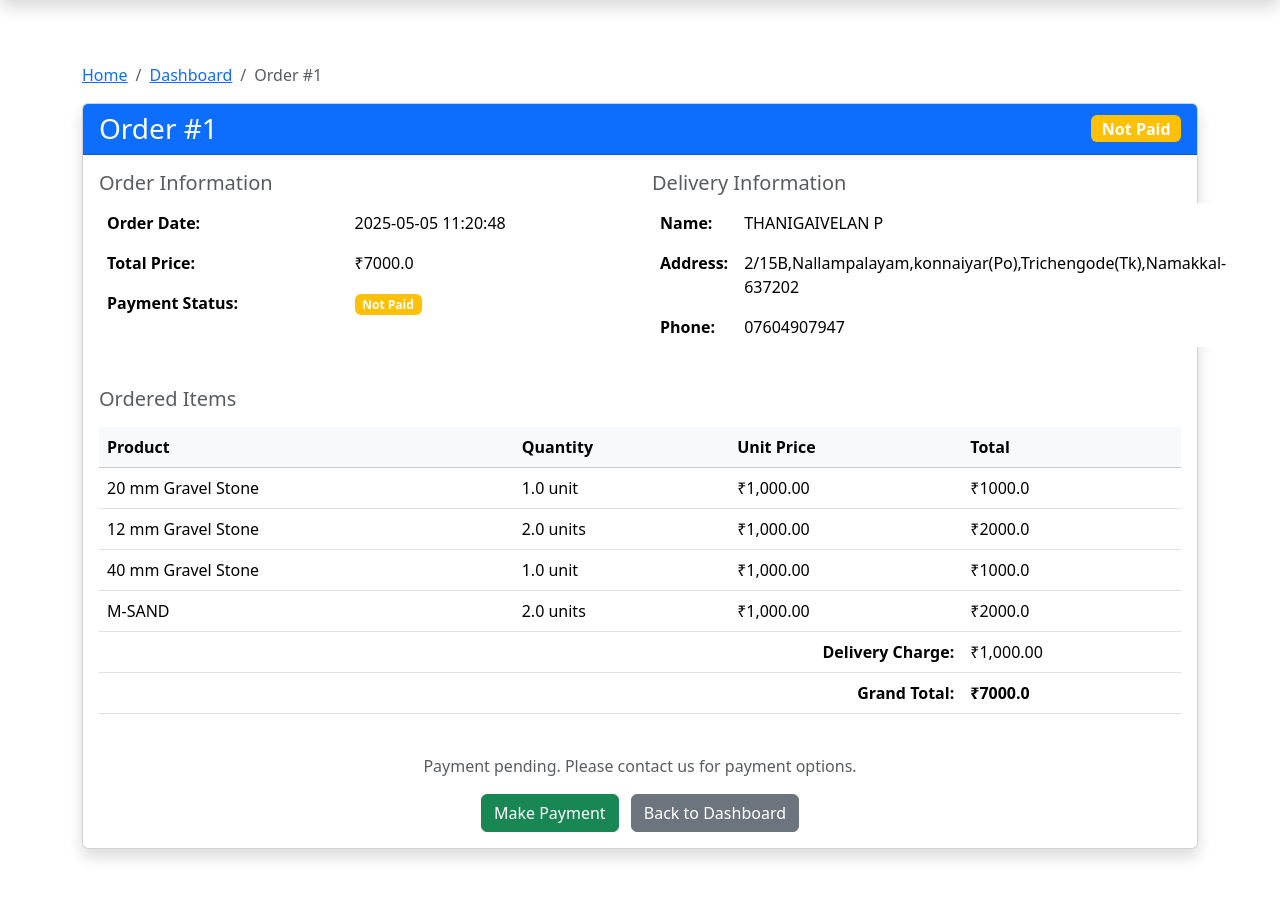
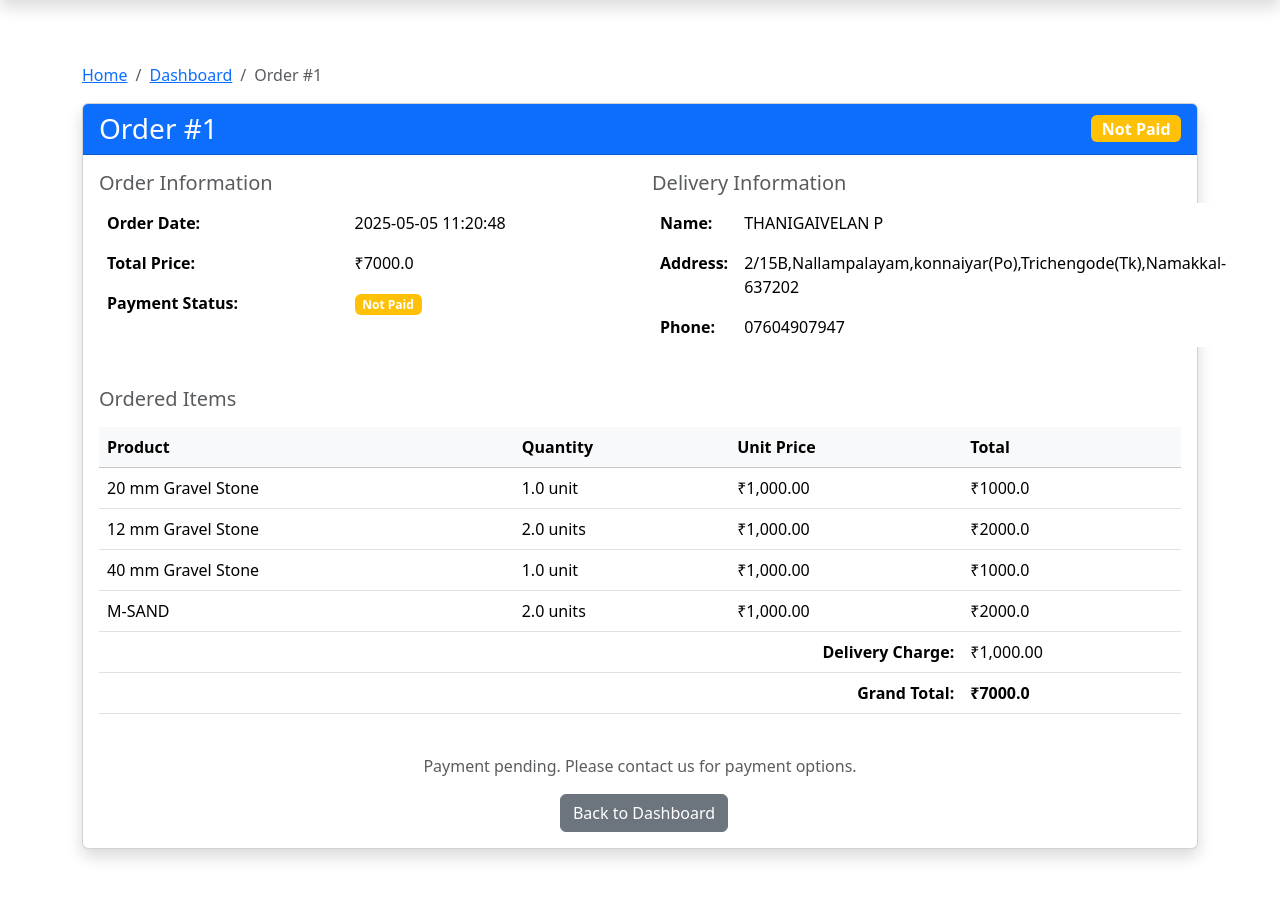
Before and after one commit to thanigaivelan2004/sps-blue-metals, a Flask app: page /view-order/1 in a window 1280 px wide. Shown: the part 67-980 px from the top of the page. Run offline with Flask 3, Linux system fonts and the light colour scheme; a user stored in the database is signed in; data comes from the database, SQL or seed files in the repository; both versions use the stored data as it was after the commit.

Commit message:
updated db

```diff
--- a/templates/order_details.html
+++ b/templates/order_details.html
@@ -102,7 +102,6 @@
                     <div class="mt-4 text-center">
                         {% if order[6] == 'Not Paid' %}
                             <p class="text-muted mb-3">Payment pending. Please contact us for payment options.</p>
-                            <a href="#" class="btn btn-success">Make Payment</a>
                         {% endif %}
                         <a href="{{ url_for('user_dashboard') }}" class="btn btn-secondary {% if order[6] == 'Paid' %}ms-0{% else %}ms-2{% endif %}">Back to Dashboard</a>
                     </div>
```
Also changed, not shown: orders.db.
